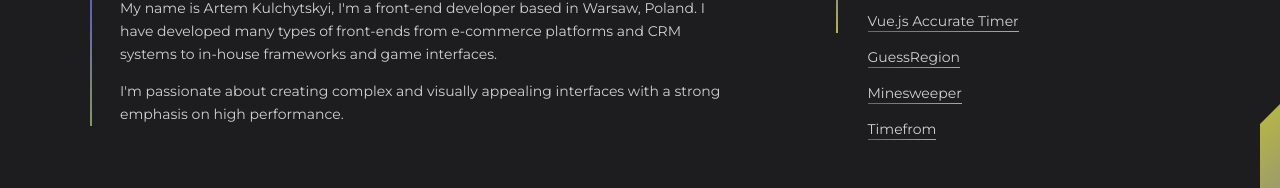
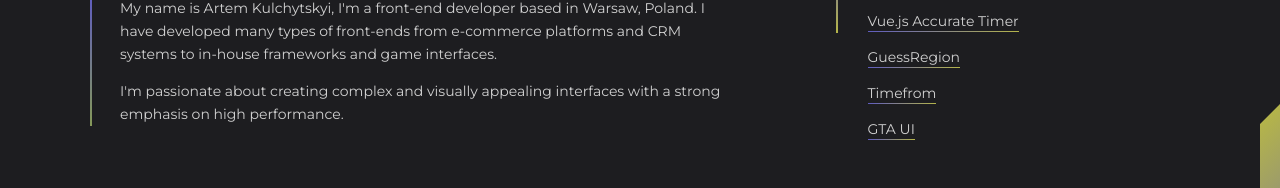
Before and after one commit to skiff26/portfolio, a Vue app: page /#/en in a window 1280 px wide. Shown: the part 389-577 px from the top of the page. Built offline with nearby package versions, Linux system fonts and the light colour scheme.

Commit message:
Remove .vscode, fix ts errors, change projects

```diff
--- a/package.json
+++ b/package.json
@@ -1,6 +1,6 @@
 {
   "name": "portfolio",
-  "version": "1.1.7",
+  "version": "1.2.0",
   "private": true,
   "scripts": {
     "dev": "vite",
--- a/src/assets/base.scss
+++ b/src/assets/base.scss
@@ -1,9 +1,7 @@
 :root {
   --grad-1: rgb(155, 96, 147);
   --grad-2: rgb(204, 178, 61);
-}
 
-:root {
   --color-scheme: dark;
   --c-bg: #1d1d20;
 
@@ -11,7 +9,6 @@
   --c-text-hover: #e9e7e7;
 }
 
-/*NULL*/
 * {
   padding: 0;
   margin: 0;
--- a/src/components/LanguageSwitcher.vue
+++ b/src/components/LanguageSwitcher.vue
@@ -9,9 +9,8 @@
 <script setup lang="ts">
 import { useI18n } from 'vue-i18n'
 import { useRouter } from 'vue-router'
-import type { Lang } from '@/interfaces'
+import type { Lang, LocaleCode } from '@/interfaces'
 import { changeLocale } from '@/i18n/translation'
-
 const { locale } = useI18n()
 const router = useRouter()
 
@@ -20,7 +19,7 @@ const languages: Lang[] = [
 	{ name: 'Українська', code: 'uk' }
 ]
 
-const switchLocale = (code: string) => {
+const switchLocale = (code: LocaleCode) => {
 	changeLocale(code)
 
 	try {
--- a/src/components/home/HomeProjects.vue
+++ b/src/components/home/HomeProjects.vue
@@ -38,11 +38,11 @@ const projects: Project[] = [
 	},
 	{
 		id: 4,
-		name: 'Minesweeper'
+		name: 'Timefrom'
 	},
 	{
 		id: 5,
-		name: 'Timefrom'
+		name: 'GTA UI'
 	}
 ]
 </script>
--- a/src/i18n/locales/en.json
+++ b/src/i18n/locales/en.json
@@ -5,8 +5,8 @@
     "title": "Projects",
     "library": "This is a library of pre-built drag-and-drop components for Vue.js. The primary objective is to facilitate the seamless integration of the library's components into a user's project without requiring any additional dependencies. These components are constructed using Vue 3 (Composition API) and are accompanied by unit tests.",
     "timer": "Vue.js Accurate Timer is a project offering precise timer and countdown functionality. It leverages performance.now() and new Date() for accuracy and provides support for both Composition API and Options API, with code examples for each. The project is built on Vitepress.",
-    "guessregion": "This is a Ukrainian browser quiz game. It allows you to explore regions using license plate numbers. The game is available in two languages: Ukrainian and English. The technology stack includes Nuxt 3 for the frontend and Node.js (Express) for the backend. The git repository for this one is private at the moment.",
-    "minesweeper": "Brower Minesweeper is an engaging game with a beautiful design and sound effects. In it, you'll find the classic puzzle where your task is to uncover cells while avoiding mines and solving logical puzzles. This game was created with Vue 3 (Options API) and SCSS.",
-    "timefrom": "This is a web application for supporting Complaint-Reviewing administrators for RADMIR GAMES. With this application, administrators can check how much time has passed since a specific date. It operates in the Moscow time zone and was built using Vue 3 and PrimeVue."
+    "guessregion": "This is a browser quiz game. It allows you to explore regions using license plate numbers. The game is available in two languages: Ukrainian and English. The technology stack includes Nuxt 3 for the frontend and Node.js (Express) for the backend. The git repository for this one is private at the moment.",
+    "timefrom": "This is a web application for supporting Complaint-Reviewing administrators for RADMIR GAMES. With this application, administrators can check how much time has passed since a specific date. It operates in the Moscow time zone and was built using Vue 3 and PrimeVue.",
+    "gta": "This collection comprises User Interfaces designed for GTA projects built on SA:MP or Rage MP. It encompasses elements such as a speedometer, HUD, server information, etc. Additionally, there are several sliders available for testing the UI in a browser. The project was developed using Vue 3 and TypeScript."
   }
 }
--- a/src/i18n/locales/uk.json
+++ b/src/i18n/locales/uk.json
@@ -5,8 +5,8 @@
     "title": "Проекти",
     "library": "Це бібліотека готових Drag and Drop компонентів для Vue.js. Основною метою є сприяння безпроблемній інтеграції компонентів бібліотеки в проект користувача без потреби встановлення додаткових залежностей. Ці компоненти створені з використанням Vue 3 (Composition API) і супроводжуються юніт-тестами.",
     "timer": "Vue.js Accurate Timer - це проект, що пропонує точний таймер та таймер зворотного відліку. Для досягнення точності використовуються performance.now() та new Date(). Надається підтримка як для Composition API, так і для Options API, разом із прикладами коду для кожного з них. Проект побудований на Vitepress.",
-    "guessregion": "Це українська браузерна гра-вікторина. Вона дозволяє досліджувати регіони за автомобільними номерами. Гра доступна у двох мовах: українській та англійській. Технічний стек включає Nuxt 3 для фронтенду та Node.js (Express) для бекенду. Зауважте, що репозиторій Git для цього проекту наразі є приватним.",
-    "minesweeper": "Браузерний Сапер - це захоплююча гра з чудовим дизайном та звуковими ефектами. У ній вас чекає класичне головоломне завдання, де вам потрібно розкривати клітинки, уникаючи міни та розв'язуючи логічні головоломки. Ця гра була створена з використанням Vue 3 (Options API) та SCSS.",
-    "timefrom": "Це веб-застосунок для адміністраторів, які розглядають скарги у компанії RADMIR GAMES. За допомогою цього застосунку адміністратори можуть перевіряти, скільки часу пройшло з певної дати. Він працює в московському часовому поясі і був розроблений з використанням Vue 3 та PrimeVue."
+    "guessregion": "Це браузерна гра-вікторина. Вона дозволяє досліджувати регіони за автомобільними номерами. Гра доступна у двох мовах: українській та англійській. Технічний стек включає Nuxt 3 для фронтенду та Node.js (Express) для бекенду. Зауважте, що репозиторій Git для цього проекту наразі є приватним.",
+    "timefrom": "Це веб-застосунок для адміністраторів, які розглядають скарги у компанії RADMIR GAMES. За допомогою цього застосунку адміністратори можуть перевіряти, скільки часу пройшло з певної дати. Він працює в московському часовому поясі і був розроблений з використанням Vue 3 та PrimeVue.",
+    "gta": "Ця колекція включає інтерфейси користувача, розроблені для проектів GTA на основі SA:MP або Rage MP. Вона охоплює елементи, такі як спідометр, HUD, інформація про сервер і т. д. Крім того, є кілька слайдерів для тестування інтерфейсу в браузері. Проект був розроблений за допомогою Vue 3 і TypeScript."
   }
 }
--- a/src/i18n/translation.ts
+++ b/src/i18n/translation.ts
@@ -1,18 +1,19 @@
 import i18n from '@/i18n'
+import type { LocaleCode } from '@/interfaces'
 
 const supportedLocales = (locale: string) => ['en', 'uk'].includes(locale)
 
 export const getBaseLocale = () =>
   localStorage.getItem('user-locale') || i18n.global.locale.value
 
-export const changeLocale = (code: string) => {
+export const changeLocale = (code: LocaleCode) => {
   i18n.global.locale.value = code
   document.documentElement.setAttribute('lang', code)
   localStorage.setItem('user-locale', code)
 }
 
 export const routeMiddleware = (to: any, _from: any, next: any) => {
-  const paramLocale: string = to.params.locale
+  const paramLocale: LocaleCode = to.params.locale
 
   if (!supportedLocales(paramLocale)) {
     return next(getBaseLocale())
--- a/src/interfaces.ts
+++ b/src/interfaces.ts
@@ -20,7 +20,9 @@ export interface Gradient {
   grad2: string
 }
 
+export type LocaleCode = 'uk' | 'en'
+
 export interface Lang {
   name: string
-  code: string
+  code: LocaleCode
 }
--- a/src/projects.ts
+++ b/src/projects.ts
@@ -38,17 +38,6 @@ const projects: ProjectFull[] = [
   },
   {
     id: 4,
-    title: 'Minesweeper',
-    get text() {
-      return i18n.global.t('projects.minesweeper')
-    },
-    links: [
-      { link: 'https://skiff26.github.io/minesweeper', name: 'View Site' },
-      { link: 'https://github.com/skiff26/minesweeper', name: 'Github' }
-    ]
-  },
-  {
-    id: 5,
     title: 'Timefrom',
     get text() {
       return i18n.global.t('projects.timefrom')
@@ -57,6 +46,17 @@ const projects: ProjectFull[] = [
       { link: 'https://artemkulczycki.github.io/timefrom/', name: 'View Site' },
       { link: 'https://github.com/artemkulczycki/timefrom', name: 'Github' }
     ]
+  },
+  {
+    id: 5,
+    title: 'GTA UI',
+    get text() {
+      return i18n.global.t('projects.gta')
+    },
+    links: [
+      { link: 'https://gta-ui.netlify.app/', name: 'View Site' },
+      { link: 'https://github.com/skiff26/gta-ui', name: 'Github' }
+    ]
   }
 ]
 
```
